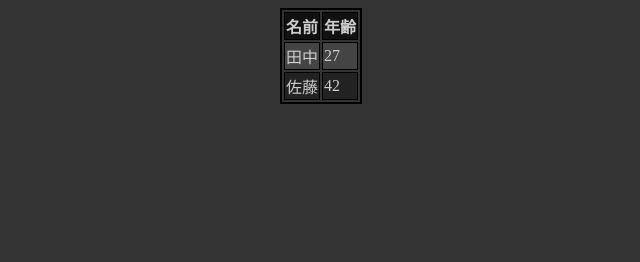
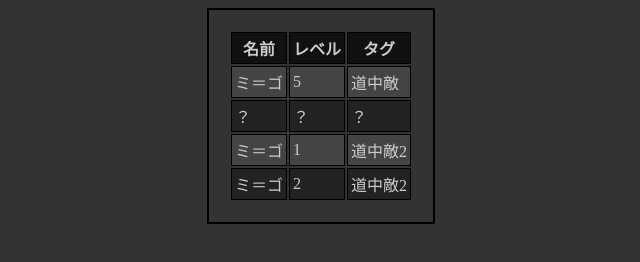
Before and after one commit to LyriDev/DralphMyth-EnemyData, a plain HTML site: page dist/index.html in a window 1280 px wide. Shown: the whole page, without its empty margins (319-959 px from the left). Drawn offline with Linux system fonts and the light colour scheme.

Commit message:
implement showEnemyData()

```diff
--- a/dist/css/style.css
+++ b/dist/css/style.css
@@ -3,26 +3,25 @@ html{
 }
 
 table{
-    margin: 0 auto;
+    padding:20px;
+    position: absolute;
+    left: 0;
+    right: 0;
+    margin: auto;
     border:solid 2px black;
-    color: #cccccc
+    color: #cccccc;
 }
-
 tr:nth-child(2n){
     background-color: #444444;
 }
 tr:nth-child(2n+1){
     background-color: #222222;
 }
+th,td{
+    border:solid 1px black;
+    padding:3px;
+
+}
 th{
-    border:solid 1px #000000;
     background-color: #111111;
-    color: #cccccc;
 }
-td{
-    border:solid 1px black;
-}
-
-#main{
-    margin: 0 auto;
-}
--- a/dist/data.json
+++ b/dist/data.json
@@ -5,6 +5,7 @@
             "name":"ミ＝ゴ",
             "level":5,
             "element":"氷",
+            "species":"虫系",
             "HP":80,
             "armor":12,
             "dodge":100,
@@ -91,6 +92,7 @@
             "name":null,
             "level":null,
             "element":null,
+            "species":null,
             "HP":null,
             "armor":null,
             "dodge":null,
@@ -137,6 +139,180 @@
                 }
             ],
             "note":""
+        },
+        {
+            "tag":"道中敵2",
+            "name":"ミ＝ゴ",
+            "level":1,
+            "element":"氷",
+            "species":"虫系",
+            "HP":80,
+            "armor":12,
+            "dodge":100,
+            "initiative":16,
+            "actionPoint":5,
+            "actionNumber":2,
+            "statusEffects":{
+                "flame":true,
+                "ice":true,
+                "dazzle":true,
+                "sleep":true,
+                "confusion":true,
+                "stun":true,
+                "curse":true,
+                "atkDown":true,
+                "defDown":{
+                    "physical":true,
+                    "breath":true,
+                    "magic":true
+                },
+                "spdDown":true
+                },
+            "stealth":false,
+            "abilities":[
+                {
+                    "name":"連鎖",
+                    "effect":"雷攻撃が命中時に発動、その命中した敵の中心に３×３マスにいる敵に命中する。(連鎖した敵には連鎖判定は発生しない)"
+                },
+                {
+                    "name":"貫通",
+                    "effect":"「電気ライフル」の攻撃時のみ発動、対象に命中するまでに通ったマスにいる敵にも命中する。"
+                }
+            ],
+            "moves":[
+                {
+                    "number":1,
+                    "name":"改造電気ライフル",
+                    "successRate":90,
+                    "type":"魔法",
+                    "element":"雷",
+                    "damage":"8d10",
+                    "attackNumber":2,
+                    "reach":5,
+                    "range":"",
+                    "effects":[
+                        "スタンLv2(5ターン)"
+                    ]
+                },
+                {
+                    "number":2,
+                    "name":"鋏攻撃",
+                    "successRate":85,
+                    "type":"物理",
+                    "element":"無",
+                    "damage":"6d6",
+                    "attackNumber":1,
+                    "reach":1,
+                    "range":"",
+                    "effects":[
+                        ""
+                    ]
+                },
+                {
+                    "number":3,
+                    "name":"改造電気銃",
+                    "successRate":80,
+                    "type":"魔法",
+                    "element":"雷",
+                    "damage":"5d10",
+                    "attackNumber":5,
+                    "reach":5,
+                    "range":"",
+                    "effects":[
+                        "スタンLv2(5ターン)",
+                        "ファンブル無効",
+                        "ファンブル時、次回行動で使用不可"
+                    ]
+                }
+            ],
+            "note":""
+        },
+        {
+            "tag":"道中敵2",
+            "name":"ミ＝ゴ",
+            "level":2,
+            "element":"氷",
+            "species":"虫系",
+            "HP":80,
+            "armor":12,
+            "dodge":100,
+            "initiative":16,
+            "actionPoint":5,
+            "actionNumber":2,
+            "statusEffects":{
+                "flame":true,
+                "ice":true,
+                "dazzle":true,
+                "sleep":true,
+                "confusion":true,
+                "stun":true,
+                "curse":true,
+                "atkDown":true,
+                "defDown":{
+                    "physical":true,
+                    "breath":true,
+                    "magic":true
+                },
+                "spdDown":true
+                },
+            "stealth":false,
+            "abilities":[
+                {
+                    "name":"連鎖",
+                    "effect":"雷攻撃が命中時に発動、その命中した敵の中心に３×３マスにいる敵に命中する。(連鎖した敵には連鎖判定は発生しない)"
+                },
+                {
+                    "name":"貫通",
+                    "effect":"「電気ライフル」の攻撃時のみ発動、対象に命中するまでに通ったマスにいる敵にも命中する。"
+                }
+            ],
+            "moves":[
+                {
+                    "number":1,
+                    "name":"改造電気ライフル",
+                    "successRate":90,
+                    "type":"魔法",
+                    "element":"雷",
+                    "damage":"8d10",
+                    "attackNumber":2,
+                    "reach":5,
+                    "range":"",
+                    "effects":[
+                        "スタンLv2(5ターン)"
+                    ]
+                },
+                {
+                    "number":2,
+                    "name":"鋏攻撃",
+                    "successRate":85,
+                    "type":"物理",
+                    "element":"無",
+                    "damage":"6d6",
+                    "attackNumber":1,
+                    "reach":1,
+                    "range":"",
+                    "effects":[
+                        ""
+                    ]
+                },
+                {
+                    "number":3,
+                    "name":"改造電気銃",
+                    "successRate":80,
+                    "type":"魔法",
+                    "element":"雷",
+                    "damage":"5d10",
+                    "attackNumber":5,
+                    "reach":5,
+                    "range":"",
+                    "effects":[
+                        "スタンLv2(5ターン)",
+                        "ファンブル無効",
+                        "ファンブル時、次回行動で使用不可"
+                    ]
+                }
+            ],
+            "note":""
         }
     ]
 }
--- a/dist/index.html
+++ b/dist/index.html
@@ -8,24 +8,14 @@
   </head>
   <body>
     <div id="main">
-
-        <table>
+      <table id="tableArea">
         <tr>
-              <th>名前</th>
-              <th>年齢</th>
-            </tr>
-            <tr>
-              <td>田中</td>
-              <td>27</td>
-            </tr>
-            <tr>
-              <td>佐藤</td>
-              <td>42</td>
+          <th>読み込み中...</th>
         </tr>
       </table>
-
     </div>
     <script src="js/jquery.min.js"></script>
+    <script src ="js/substructure.js"></script>
     <script src ="js/index.js"></script>
   </body>
 </html>
--- a/dist/js/index.js
+++ b/dist/js/index.js
@@ -1,21 +1,50 @@
-const drawArea=document.getElementById("main")//書き換えるHTMLのエリア
+function getAllEnemyTag(data){//敵データの全タグ種を取得する関数
+    let enemyTagList=new Array
+    $.each(data.enemy,function(key,value){
+        if(!enemyTagList.includes(value.tag)){
+            enemyTagList.push(value.tag)
+        }
+    })
+    return enemyTagList
+}
 
-
-
-
-
-/* function showAll(data){
-    drawArea.innerHTML=""//描画エリアを初期化する
-    $.each(data.enemy,function(key,value){//データ分だけ処理を行う
-        drawArea.innerHTML+=convertNull(value.name)+":"+convertNull(value.statusEffects.flame)+"<br>"
-    })
-} */
-
-function showName(data){
-    drawArea.innerHTML=""//描画エリアを初期化する
-    $.each(data.enemy,function(key,value){//データ分だけ処理を行う
-        drawArea.innerHTML+=convertNull(value.name)+":"+convertNull(value.statusEffects.flame)+"<br>"
-    })
+function showEnemyData(data,filter=null){//敵データの見出しを表示する関数
+    let result=""
+    /* 表の見出しを作成する */
+    const tableHeaderList={//表の見出しリスト
+        name:"名前",
+        level:"レベル",
+        tag:"タグ"
+    }
+    let tableHeaderContent=""//<th>を入れる<tr>要素の中身
+    for(let i in tableHeaderList){//表の見出しを作成する
+        tableHeaderContent+=addHtmlTag("th",tableHeaderList[i])
+    }
+    result+=addHtmlTag("tr",tableHeaderContent)//作成した<th>要素を<tr></tr>で囲んで出力用変数に代入する
+    /* 表の中身を作成する */
+    function getEnemyDataByTag(tagName){//指定されたタグに合致する敵データを取得する関数
+        let enemyDataTr=""//<td>を入れる<tr>要素の中身
+        $.each(data.enemy,function(key,value){
+            if(tagName===value.tag){
+                const enemyDataTd=addHtmlTag("td",value.name)+addHtmlTag("td",value.level)+addHtmlTag("td",value.tag)
+                enemyDataTr+=addHtmlTag("tr",enemyDataTd)//作成した<td>要素を<tr></tr>で囲んで出力する
+            }
+        })
+        return enemyDataTr
+    }
+    let tableDataContent=""//表の中身
+    if(filter===null){//フィルターなしのとき
+        let allEnemyTag=getAllEnemyTag(data)
+        for(let i in allEnemyTag){//タグ毎にデータをまとめて出力する
+            tableDataContent+=getEnemyDataByTag(allEnemyTag[i])
+        }
+    }else{//フィルターありのとき
+        for(let i in filter){//指定されたタグ毎にデータをまとめて出力する
+            tableDataContent+=getEnemyDataByTag(filter[i])
+        }
+    }
+    result+=tableDataContent
+    tableArea.innerHTML=result//表の中身を変更する
 }
 
 /* ここから実際の処理 */
@@ -24,8 +53,7 @@ $(function(){
         url:"./data.json",//jsonファイルの場所
         dataType:"json",// json形式でデータを取得
     })
-
     .done(function(data){
-        //showName(data)//全部のデータを表示する
+        showEnemyData(data)//全部のデータを表示する
     })
 })
--- a/dist/js/substructure.js
+++ b/dist/js/substructure.js
@@ -1,17 +1,19 @@
+//const main=document.getElementById("main")//書き換えるHTMLのエリア
+const tableArea=document.getElementById("tableArea")//書き換えるHTMLのエリア
+
 /* 種別リスト */
 const elementList=["火","氷","風","土","雷","水","光","闇","無"]
 const attackTypeList=["物理","息","魔法"]
 
-
 /* 関数等 */
-function addHtmlTag(tagName,content){//受け取った中身をHTMLのタグで挟む
-    return `<${tagName}>${content}</${tagName}>`
-}
-
-function convertNull(value){//値がnullなら"？"として返す
+function convertNull(value){//値がnullなら"？"として返す関数
     if(value===null){
         return "？"
     }else{
         return value
     }
 }
+
+function addHtmlTag(tagName,content){//受け取った中身をHTMLのタグで挟む関数
+    return `<${tagName}>${convertNull(content)}</${tagName}>`
+}
```
Lines whose indentation alone changed are shown as unchanged.
